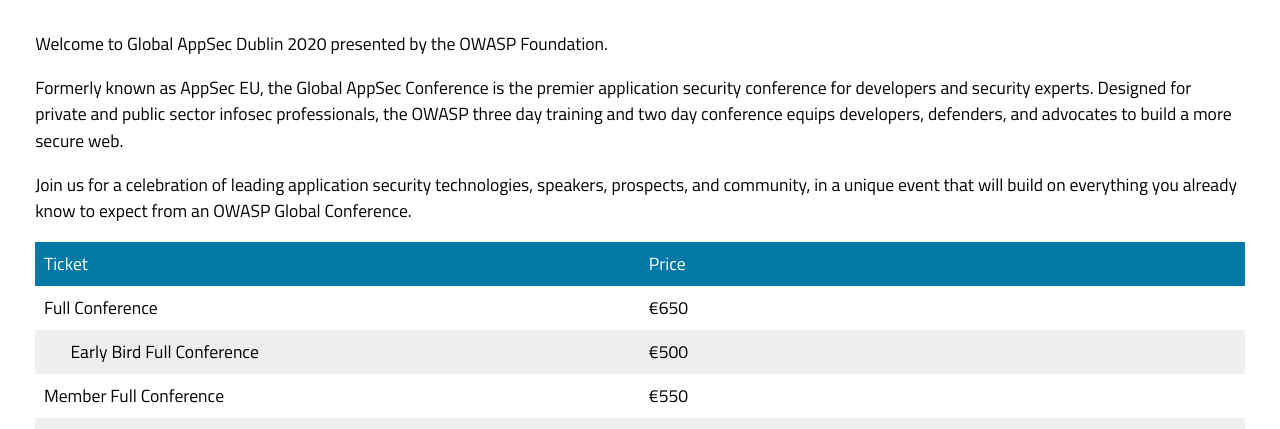
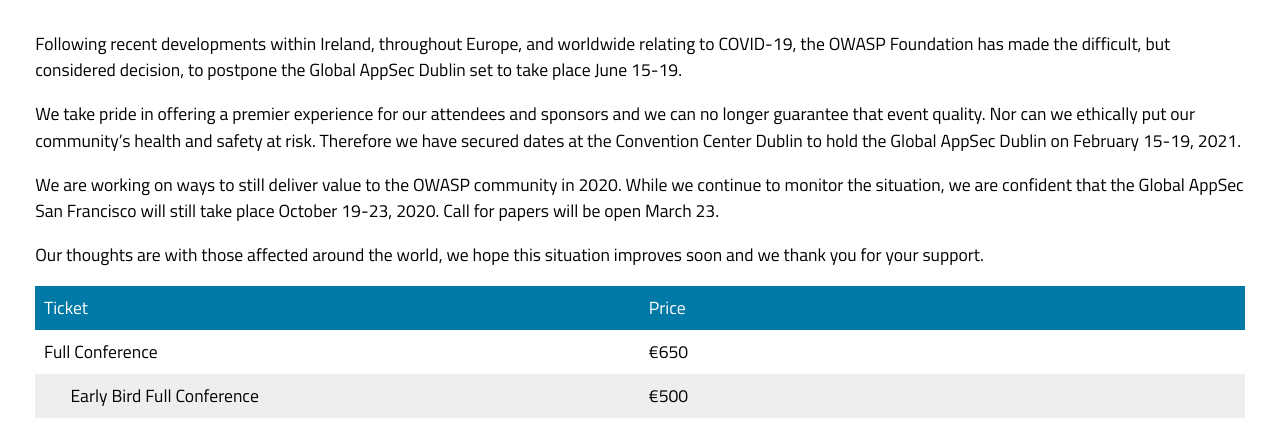
Before and after one commit to globalsea/globalsea.github.io, a Jekyll site: the page built from index.html, in a window 1280 px wide and 900 px high, cut to the strip 471-900 px from the top of the window. Built offline with Jekyll 4.4.1, drawn with Linux system fonts in a browser that asks for light colours; some web fonts are replaced.

Commit message:
add longer message

```diff
--- a/index.html
+++ b/index.html
@@ -10,9 +10,15 @@
 <!-- Rebuild 2 -->
 
 <section class="punch">
+	<p>Following recent developments within Ireland, throughout Europe, and worldwide relating to COVID-19, the OWASP Foundation has made the difficult, but considered decision, to postpone the Global AppSec Dublin set to take place June 15-19.</p>
+	<p>We take pride in offering a premier experience for our attendees and sponsors and we can no longer guarantee that event quality. Nor can we ethically put our community’s health and safety at risk. Therefore we have secured dates at the Convention Center Dublin to hold the Global AppSec Dublin on February 15-19, 2021.</p>
+	<p>We are working on ways to still deliver value to the OWASP community in 2020. While we continue to monitor the situation, we are confident that the Global AppSec San Francisco will still take place October 19-23, 2020. Call for papers will be open March 23.</p>
+	<p>Our thoughts are with those affected around the world, we hope this situation improves soon and we thank you for your support.</p>
+	<!--
 	<p>Welcome to Global AppSec Dublin 2020 presented by the OWASP Foundation.</p>
 	<p>Formerly known as AppSec EU, the Global AppSec Conference is the premier application security conference for developers and security experts. Designed for private and public sector infosec professionals, the OWASP three day training and two day conference equips developers, defenders, and advocates to build a more secure web.</p>
-    <p>Join us for a celebration of leading application security technologies, speakers, prospects, and community, in a unique event that will build on everything you already know to expect from an OWASP Global Conference.</p>
+	<p>Join us for a celebration of leading application security technologies, speakers, prospects, and community, in a unique event that will build on everything you already know to expect from an OWASP Global Conference.</p>
+	-->
 	<!--<p><button onclick="window.location.href='register/';">Register Here</button></p>-->
 	<table class='small-table'>
 			<thead>
```
